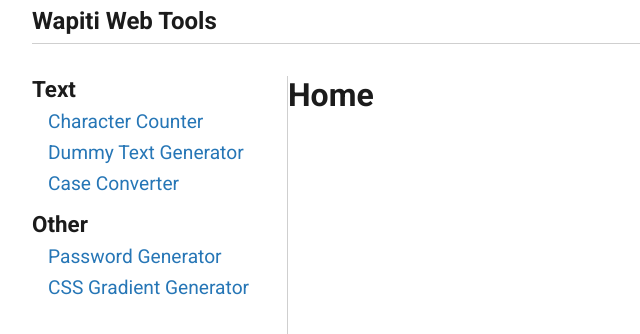
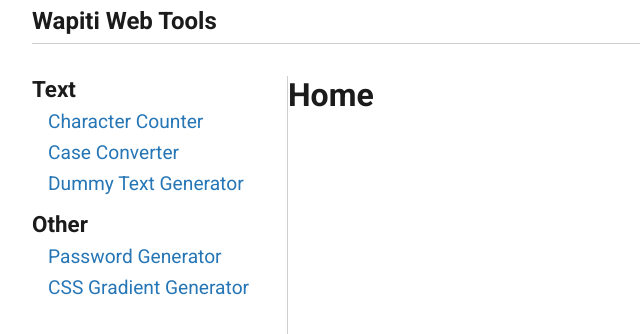
Before and after one commit to devmikh/wapiti-web-tools, a React (Vite) app: page / in a window 1280 px wide. Shown: the top 334 px of the page, without its empty margins (0-640 px from the left). Built offline with nearby package versions, Linux system fonts and the light colour scheme.

Commit message:
Implement CaseConverter tool

```diff
--- a/src/App.tsx
+++ b/src/App.tsx
@@ -3,6 +3,7 @@ import { Route, Routes } from 'react-router-dom'
 import Navbar from './components/Navbar'
 import Toolbar from './components/Toolbar'
 import CharacterCounter from './components/tools/CharacterCounter'
+import CaseConverter from './components/tools/CaseConverter'
 
 export default function App() {
     return (
@@ -13,8 +14,8 @@ export default function App() {
                 <Routes>
                     <Route path='/' element={<h1>Home</h1>}/>
                     <Route path='/character-counter' element={<CharacterCounter />}/>
+                    <Route path='/case-converter' element={<CaseConverter />}/>
                     <Route path='/dummy-text-generator' element={<h1>Dummy Text Generator</h1>}/>
-                    <Route path='/case-converter' element={<h1>Case Converter</h1>}/>
                     <Route path='/password-generator' element={<h1>Password Generator</h1>}/>
                     <Route path='/css-gradient-generator' element={<h1>CSS Gradient Generator</h1>}/>
                 </Routes>
--- a/src/components/Toolbar/index.tsx
+++ b/src/components/Toolbar/index.tsx
@@ -7,8 +7,8 @@ const Toolbar = () => {
         <div className={styles['toolbar-container']}>
             <ToolCategory title='Text'>
                 <ToolLink name='Character Counter' link='/character-counter' />
+                <ToolLink name='Case Converter' link='/case-converter' />
                 <ToolLink name='Dummy Text Generator' link='/dummy-text-generator' />
-                <ToolLink name='Case Converter' link='/case-converter' />
             </ToolCategory>
             <ToolCategory title='Other'>
                 <ToolLink name='Password Generator' link='/password-generator' />
```
